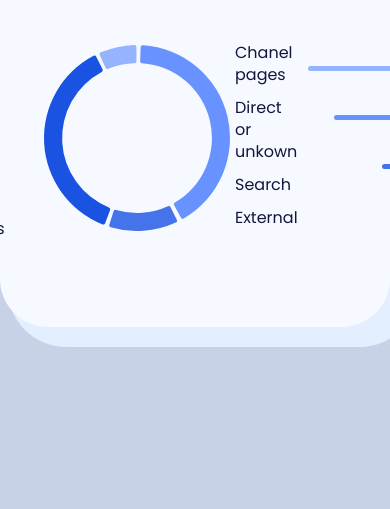
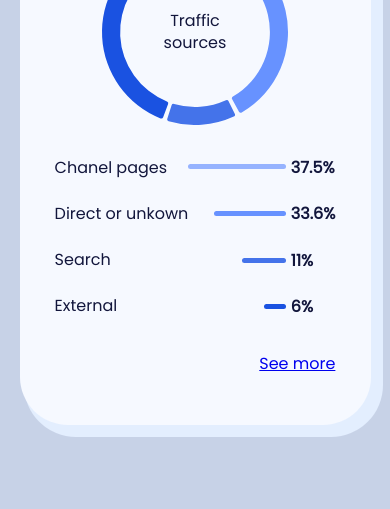
Before and after one commit to Rwin97/-100DaysOfProjects-frontend, a plain HTML site: page day_4/index.html in a window 390 px wide. Shown: the part 335-844 px from the top of the page. Drawn offline with nearby package versions, Linux system fonts and the light colour scheme.

Commit message:
correcciones 3 y 4

```diff
--- a/day_4/css/styles.css
+++ b/day_4/css/styles.css
@@ -158,17 +158,123 @@ canvas {
 
 .graphic p {
 	z-index: 2;
-    text-align: center;
-    position: absolute;
-    right: 13.86rem;
-    top: 32.8rem;
+	text-align: center;
+	position: absolute;
+	right: 13.86rem;
+	top: 32rem;
 }
 
-.routes{
+.routes {
 	display: flex;
 	flex-direction: row;
 	width: 640px;
 	justify-content: flex-end;
 	margin-top: -7%;
-    margin-bottom: 4%;
+	margin-bottom: 4%;
 }
+
+@media (max-width < 640px) {
+	.graphic p {
+		z-index: 2;
+		text-align: center;
+		position: absolute;
+		right: 13.86rem;
+		top: 25.2rem;
+	}
+}
+
+@media (max-width: 640px) {
+	.card {
+		width: min(90%, 360px);
+		height: 80%;
+		display: flex;
+		flex-direction: column;
+		background: var(--card-bg-color);
+		border-radius: 3rem;
+		box-shadow: 8px 8px 0px 4px #e3eefe;
+		overflow: hidden;
+		justify-content: space-evenly;
+		align-items: center;
+	}
+
+	.graphic p {
+		z-index: 2;
+		text-align: center;
+		position: absolute;
+		right: 0rem;
+		top: 21.2rem;
+	}
+
+	.content-statistics {
+		display: flex;
+		flex-direction: column;
+		width: 80%;
+		justify-content: space-between;
+	}
+
+	.bar {
+		display: flex;
+		flex-direction: column;
+		justify-content: space-evenly;
+		align-items: flex-end;
+		height: 140%;
+		margin-top: -10.1%;
+		margin-left: -2%;
+		z-index: 1;
+	}
+
+	.graphic {
+		display: flex;
+		justify-content: center;
+	}
+	.bar-graphic {
+		display: flex;
+		flex-direction: row;
+		width: 100%;
+		justify-content: space-between;
+		margin-top: 26px;
+	}
+
+	.bar input:nth-child(1) {
+		background: var(--blue-color-1);
+		border: none;
+		width: 98px;
+		height: 5px;
+		border-radius: 5px
+	}
+
+	.bar input:nth-child(2) {
+		background: var(--blue-color-2);
+		border: none;
+		width: 72px;
+		height: 5px;
+		border-radius: 5px
+	}
+
+	.bar input:nth-child(3) {
+		background: var(--blue-color-3);
+		border: none;
+		width: 44px;
+		height: 5px;
+		border-radius: 5px
+	}
+	.bar input:nth-child(4) {
+		background: var(--blue-color-4);
+		border: none;
+		width: 22px;
+		height: 5px;
+		border-radius: 5px
+	}
+	.routes {
+		display: flex;
+		flex-direction: row;
+		width: 280.8px;
+		justify-content: flex-end;
+		margin-top: -7%;
+		margin-bottom: 4%;
+	}
+	.content-title h1 {
+		font-size: 2rem;
+		font-family: var(--title-font-family);
+	}
+}
```
Also changed, not shown: day_3/css/styles.css (+42 -12 lines).
